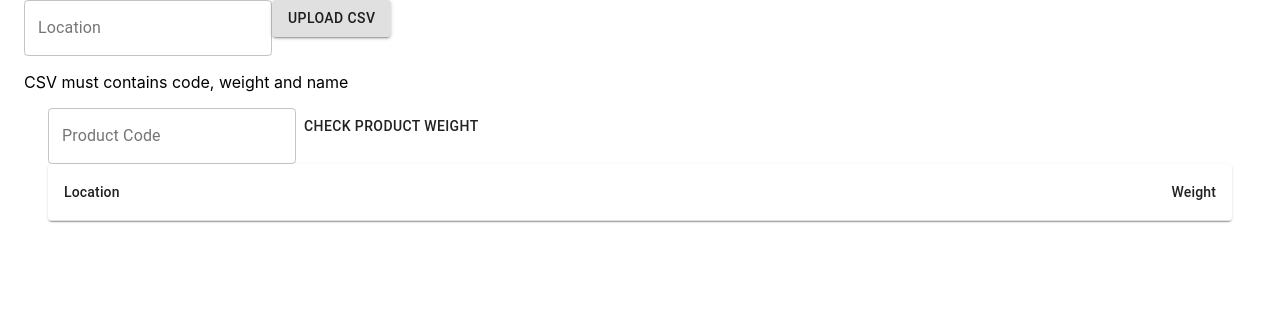
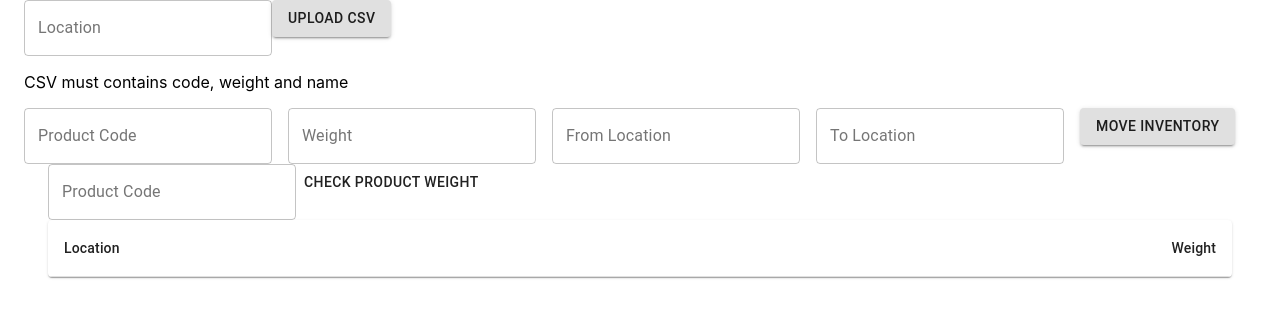
Before and after one commit to normanlys/warehouse-inventory-system, a React (Create React App) app in the folder frontend/: page / in a window 1280 px wide. Shown: the top 318 px of the page. Built offline with nearby package versions, Linux system fonts and the light colour scheme.

Commit message:
Added MoveInventory to frontend

```diff
--- a/frontend/src/APIService.js
+++ b/frontend/src/APIService.js
@@ -38,11 +38,33 @@ export function putProductEntry(code, location, name, weight) {
       weight
     })
   })
-  .then(res => {
-    if (!res.ok) {
+    .then(res => {
+      if (!res.ok) {
         throw new Error(res.statusText)
       }
+    })
+}
+
+export function moveProductEntry(code, weight, fromLocation, toLocation) {
+  const url = getURL('/product-entry')
+  return fetch(url, {
+    method: 'POST',
+    headers: {
+      'Accept': 'application/json',
+      'Content-Type': 'application/json',
+    },
+    body: JSON.stringify({
+      code,
+      fromLocation,
+      toLocation,
+      weight
+    })
   })
+    .then(res => {
+      if (!res.ok) {
+        throw new Error(res.statusText)
+      }
+    })
 }
 
 export function getGreetings() {
--- a/frontend/src/App.js
+++ b/frontend/src/App.js
@@ -1,10 +1,11 @@
-import React, { useEffect, useLayoutEffect } from 'react';
-import { AppBar, Container, Typography } from '@material-ui/core';
-import { makeStyles, withStyles, Theme } from '@material-ui/core/styles';
+import React from 'react';
+import { AppBar, Container } from '@material-ui/core';
+import { makeStyles } from '@material-ui/core/styles';
 
 import './App.css';
 import CheckProductWeightView from './components/CheckProductWeightView';
 import AddInventoryView from './components/AddInventoryView';
+import MoveInventoryView from './components/MoveInventoryView';
 
 const useStyles = makeStyles((theme) => ({
   root: {
@@ -27,19 +28,11 @@ const useStyles = makeStyles((theme) => ({
 function App() {
   const styles = useStyles
 
-
   return (
     <div className={styles.root}>
-      {/* <Container>
-      <AppBar>
-        <Typography variant="h6">
-          News
-        </Typography>
-      </AppBar>
-      </Container> */}
       <Container style={styles.container}>
         <AddInventoryView />
-        {/* <MoveInventoryButton/> */}
+        <MoveInventoryView/>
       </Container>
       <Container>
         <CheckProductWeightView />
--- /dev/null
+++ b/frontend/src/components/MoveInventoryView.js
@@ -0,0 +1,79 @@
+import React from 'react';
+import Button from '@material-ui/core/Button';
+import { Grid, TextField } from '@material-ui/core';
+import { moveProductEntry } from '../APIService';
+
+export default function MoveInventoryView() {
+  const [code, setCode] = React.useState();
+  const [weight, setWeight] = React.useState();
+  const [fromLocation, setFromLocation] = React.useState();
+  const [toLocation, setToLocation] = React.useState();
+
+  const handleCodeChange = (event) => {
+    setCode(event.target.value)
+  }
+
+  const handleWeightChange = (event) => {
+    setWeight(event.target.value)
+  }
+
+  const handleFromLocationChange = (event) => {
+    setFromLocation(event.target.value)
+  }
+
+  const handleToLocationChange = (event) => {
+    setToLocation(event.target.value)
+  }
+
+  const handleMoveInventoryClick = (event) => {
+    if (!code || !weight || !fromLocation || !toLocation) {
+      alert('Fields cannot be empty')
+      return
+    }
+
+    if (!parseInt(weight)) {
+      alert('Weight must be integer')
+      return
+    }
+
+    moveProductEntry(code, parseInt(weight), fromLocation, toLocation)
+      .then(() => {
+        alert('Successfully moved inventory')
+      })
+      .catch(err => {
+        alert('Failed to move inventory')
+      })
+  }
+
+  return (
+    <Grid container spacing={2} >
+      <Grid item>
+        <TextField id="outlined-basic"
+          label="Product Code"
+          variant="outlined"
+          onChange={handleCodeChange} />
+      </Grid>
+      <Grid item>
+        <TextField id="outlined-basic"
+          label="Weight"
+          variant="outlined"
+          onChange={handleWeightChange} />
+      </Grid>
+      <Grid item>
+        <TextField id="outlined-basic"
+          label="From Location"
+          variant="outlined"
+          onChange={handleFromLocationChange} />
+      </Grid>
+      <Grid item>
+        <TextField id="outlined-basic"
+          label="To Location"
+          variant="outlined"
+          onChange={handleToLocationChange} />
+      </Grid>
+      <Grid item>
+        <Button variant="contained" onClick={handleMoveInventoryClick}>Move inventory</Button>
+      </Grid>
+    </Grid>
+  )
+}
```
